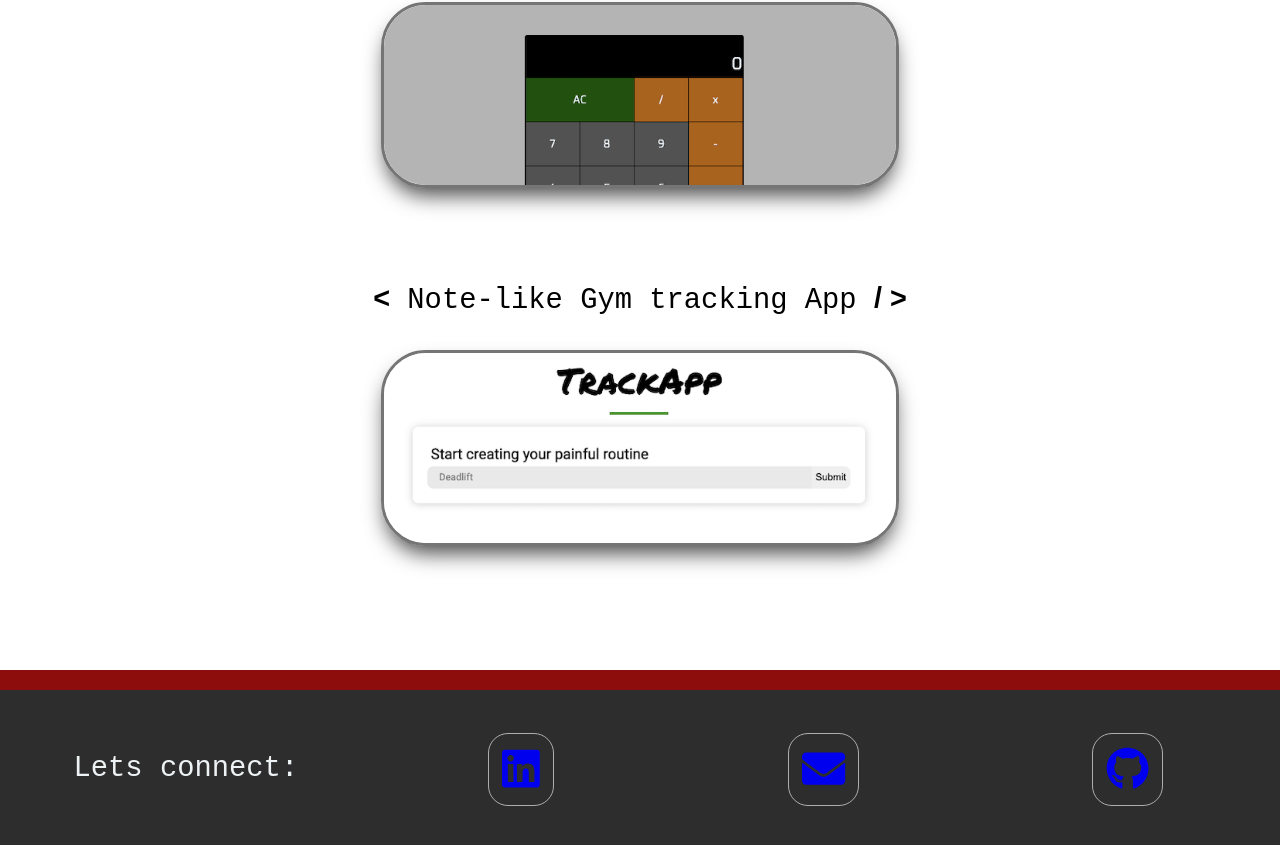
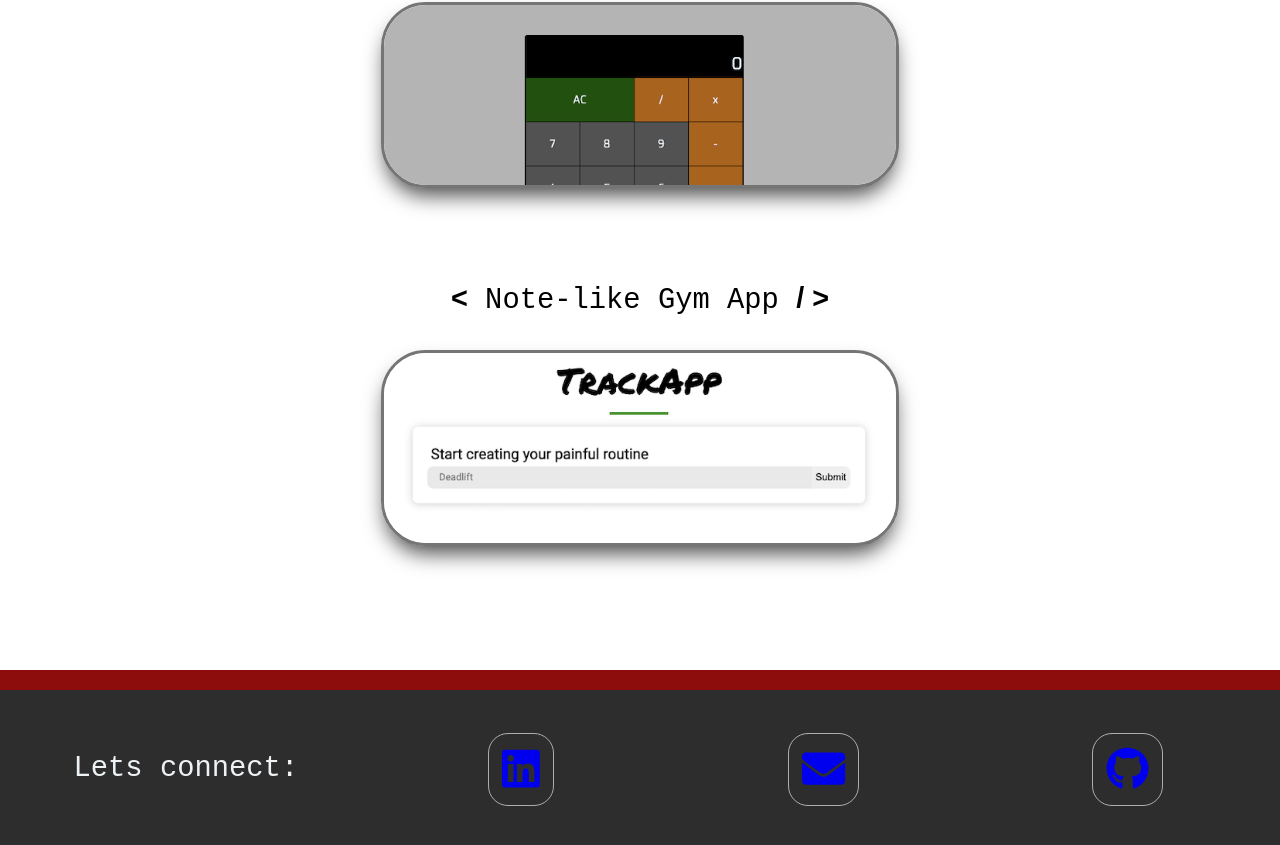
Before and after one commit to chomicki7/mywebsite, a React (Create React App) app: page / in a window 1280 px wide. Shown: the part 1252-2097 px from the top of the page. Built offline with nearby package versions, Linux system fonts and the light colour scheme.

Commit message:
align work title to main title on devices

```diff
--- a/src/components/Main/Main.css
+++ b/src/components/Main/Main.css
@@ -198,6 +198,11 @@ span {
   .contact h3 {
     display: none;
   }
+  .work h2 {
+    padding-left: 3.2em;
+    padding-right: 3.2em;
+  }
+
   .work h3 {
     font-size: 0.8em;
   }
--- a/src/components/Main/Main.js
+++ b/src/components/Main/Main.js
@@ -53,7 +53,7 @@ class Main extends Component {
             <img src={Calculator} alt="calculadora"></img>
           </a>
           <h3>
-            <span>&#60;</span> Note-like Gym tracking App <span>/ &#62;</span>
+            <span>&#60;</span> Note-like Gym App <span>/ &#62;</span>
           </h3>
           <a
             href="https://codepen.io/chomicki7/full/KKMWrQL"
```
